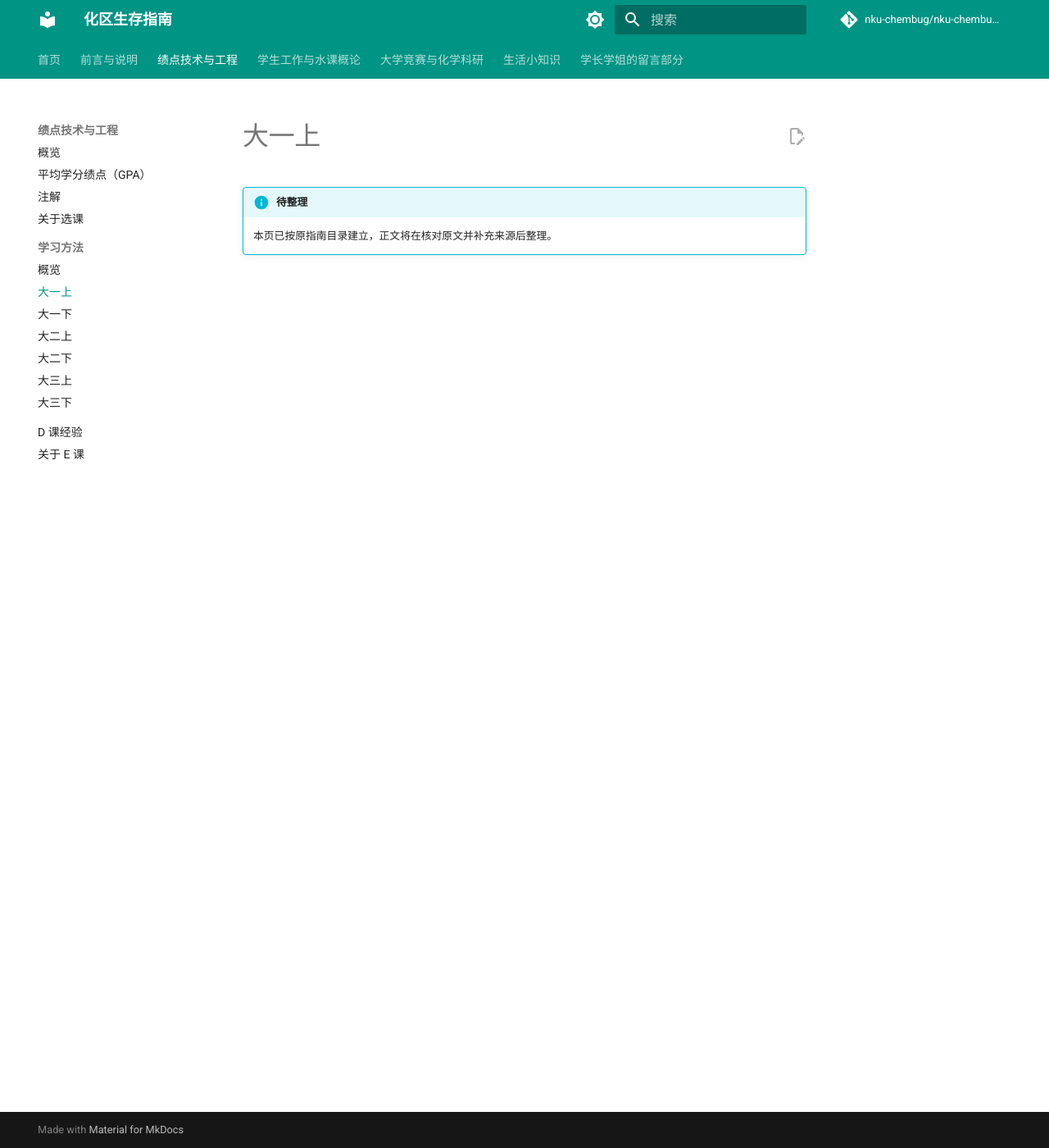
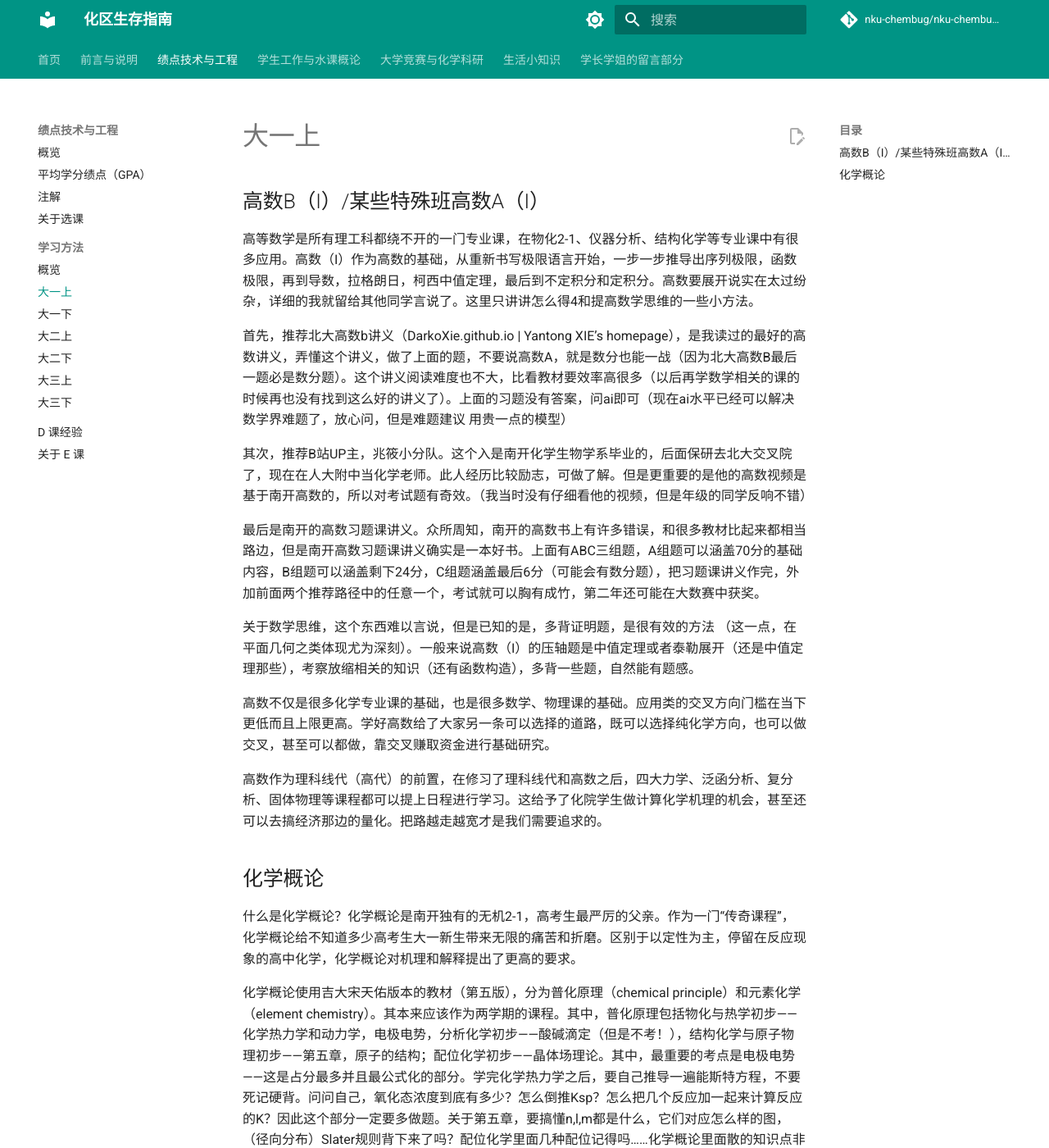
Before and after one commit to nku-chembug/nku-chembug.github.io, an MkDocs documentation site: the page built from docs/academics/study-methods/freshman-fall.md, in a window 1280 px wide and 1400 px high. Shown: the whole window at 82% size. Built offline with MkDocs 1.6.1 and Material for MkDocs 9.7.7, drawn with Linux system fonts in a browser that asks for light colours; comment, search, counter and statistics services are not loaded; some of the changed text lies outside the part shown.

Commit message:
Refresh homepage and study guide content
This commit updates the landing page and editorial introduction, removes the obsolete preface page, and revises the navigation to point to the editorial section. It also adds the freshman fall study guide content with chemistry and math guidance plus supporting images for the document.

```diff
--- a/docs/academics/study-methods/freshman-fall.md
+++ b/docs/academics/study-methods/freshman-fall.md
@@ -1,4 +1,31 @@
 # 大一上
 
-!!! info "待整理"
-    本页已按原指南目录建立，正文将在核对原文并补充来源后整理。
+## 高数B（I）/某些特殊班高数A（I）
+高等数学是所有理工科都绕不开的一门专业课，在物化2-1、仪器分析、结构化学等专业课中有很多应用。高数（I）作为高数的基础，从重新书写极限语言开始，一步一步推导出序列极限，函数极限，再到导数，拉格朗日，柯西中值定理，最后到不定积分和定积分。高数要展开说实在太过纷杂，详细的我就留给其他同学言说了。这里只讲讲怎么得4和提高数学思维的一些小方法。
+
+首先，推荐北大高数b讲义（DarkoXie.github.io | Yantong XIE’s homepage），是我读过的最好的高数讲义，弄懂这个讲义，做了上面的题，不要说高数A，就是数分也能一战（因为北大高数B最后一题必是数分题）。这个讲义阅读难度也不大，比看教材要效率高很多（以后再学数学相关的课的时候再也没有找到这么好的讲义了）。上面的习题没有答案，问ai即可（现在ai水平已经可以解决数学界难题了，放心问，但是难题建议
+用贵一点的模型）
+
+其次，推荐B站UP主，兆筱小分队。这个入是南开化学生物学系毕业的，后面保研去北大交叉院了，现在在人大附中当化学老师。此人经历比较励志，可做了解。但是更重要的是他的高数视频是基于南开高数的，所以对考试题有奇效。（我当时没有仔细看他的视频，但是年级的同学反响不错）
+
+最后是南开的高数习题课讲义。众所周知，南开的高数书上有许多错误，和很多教材比起来都相当路边，但是南开高数习题课讲义确实是一本好书。上面有ABC三组题，A组题可以涵盖70分的基础内容，B组题可以涵盖剩下24分，C组题涵盖最后6分（可能会有数分题），把习题课讲义作完，外加前面两个推荐路径中的任意一个，考试就可以胸有成竹，第二年还可能在大数赛中获奖。
+
+关于数学思维，这个东西难以言说，但是已知的是，多背证明题，是很有效的方法 （这一点，在平面几何之类体现尤为深刻）。一般来说高数（I）的压轴题是中值定理或者泰勒展开（还是中值定理那些），考察放缩相关的知识（还有函数构造），多背一些题，自然能有题感。
+
+高数不仅是很多化学专业课的基础，也是很多数学、物理课的基础。应用类的交叉方向门槛在当下更低而且上限更高。学好高数给了大家另一条可以选择的道路，既可以选择纯化学方向，也可以做交叉，甚至可以都做，靠交叉赚取资金进行基础研究。
+
+高数作为理科线代（高代）的前置，在修习了理科线代和高数之后，四大力学、泛函分析、复分析、固体物理等课程都可以提上日程进行学习。这给予了化院学生做计算化学机理的机会，甚至还可以去搞经济那边的量化。把路越走越宽才是我们需要追求的。
+
+## 化学概论
+
+什么是化学概论？化学概论是南开独有的无机2-1，高考生最严厉的父亲。作为一门“传奇课程”，化学概论给不知道多少高考生大一新生带来无限的痛苦和折磨。区别于以定性为主，停留在反应现象的高中化学，化学概论对机理和解释提出了更高的要求。
+
+化学概论使用吉大宋天佑版本的教材（第五版），分为普化原理（chemical principle）和元素化学（element chemistry）。其本来应该作为两学期的课程。其中，普化原理包括物化与热学初步——化学热力学和动力学，电极电势，分析化学初步——酸碱滴定（但是不考！），结构化学与原子物理初步——第五章，原子的结构；配位化学初步——晶体场理论。其中，最重要的考点是电极电势——这是占分最多并且最公式化的部分。学完化学热力学之后，要自己推导一遍能斯特方程，不要死记硬背。问问自己，氧化态浓度到底有多少？怎么倒推Ksp？怎么把几个反应加一起来计算反应的K？因此这个部分一定要多做题。关于第五章，要搞懂n,l,m都是什么，它们对应怎么样的图，（径向分布）Slater规则背下来了吗？配位化学里面几种配位记得吗……化学概论里面散的知识点非常之多，切记不要期末突击。
+
+推荐做下图这个习题集，有些题比较困难。
+
+<img src="images\pic1.png" style="zoom:25%;" />
+
+网课可以看babychem的普化原理。
+
+<img src="images/pic2.png" style="zoom: 50%;" />
--- a/mkdocs.yml
+++ b/mkdocs.yml
@@ -56,11 +56,10 @@ markdown_extensions:
 nav:
   - 首页: index.md
   - 前言与说明:
-      - 编者序: meta/editorial.md
+      - 序言: meta/editorial.md
       - 免责声明: meta/disclaimer.md
       - 其他资料:
           - 概览: resources/index.md
-      - 序言: meta/preface.md
   - 绩点技术与工程:
       - 概览: academics/index.md
       - 平均学分绩点（GPA）: academics/gpa.md
```
Also changed, not shown: docs/index.md (+5 -3 lines), docs/meta/editorial.md (+5 -2 lines), docs/meta/preface.md (deleted, +0 -4 lines), docs/academics/study-methods/images/pic1.png (added), docs/academics/study-methods/images/pic2.png (added).
